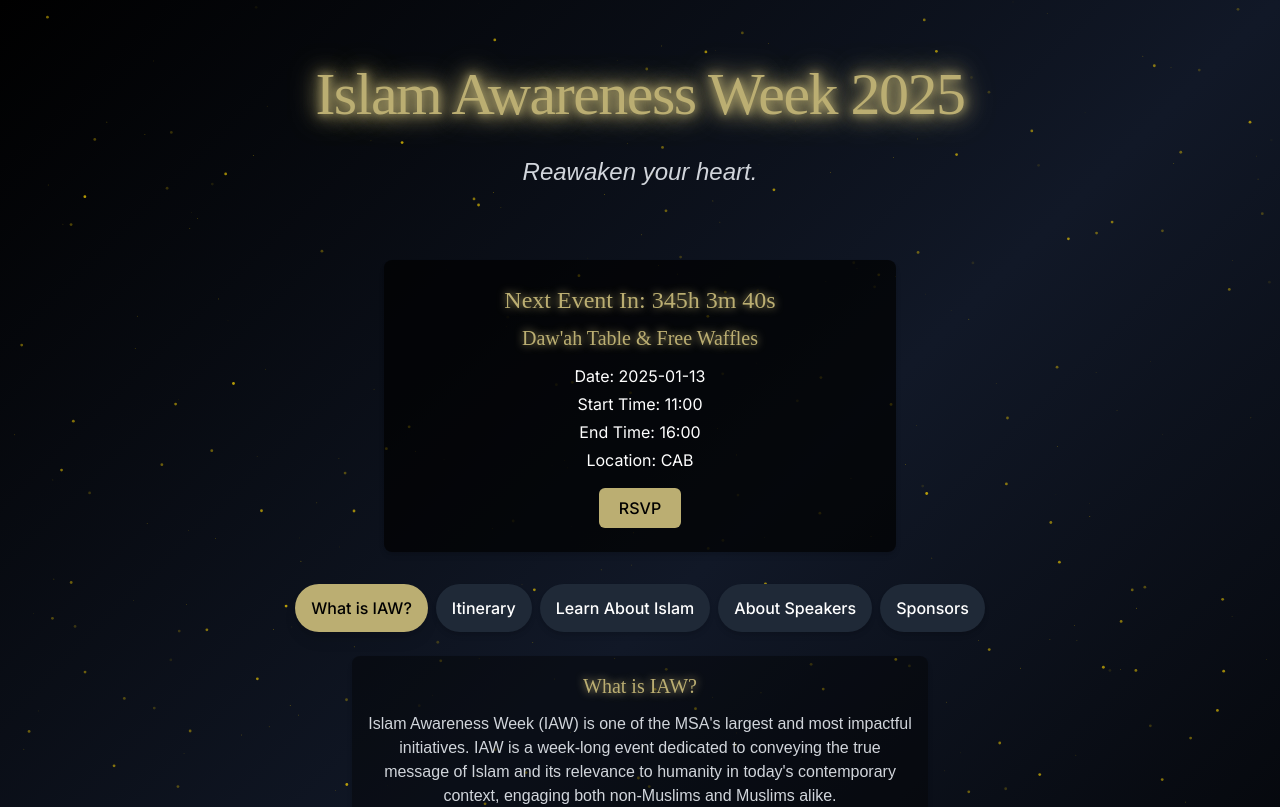
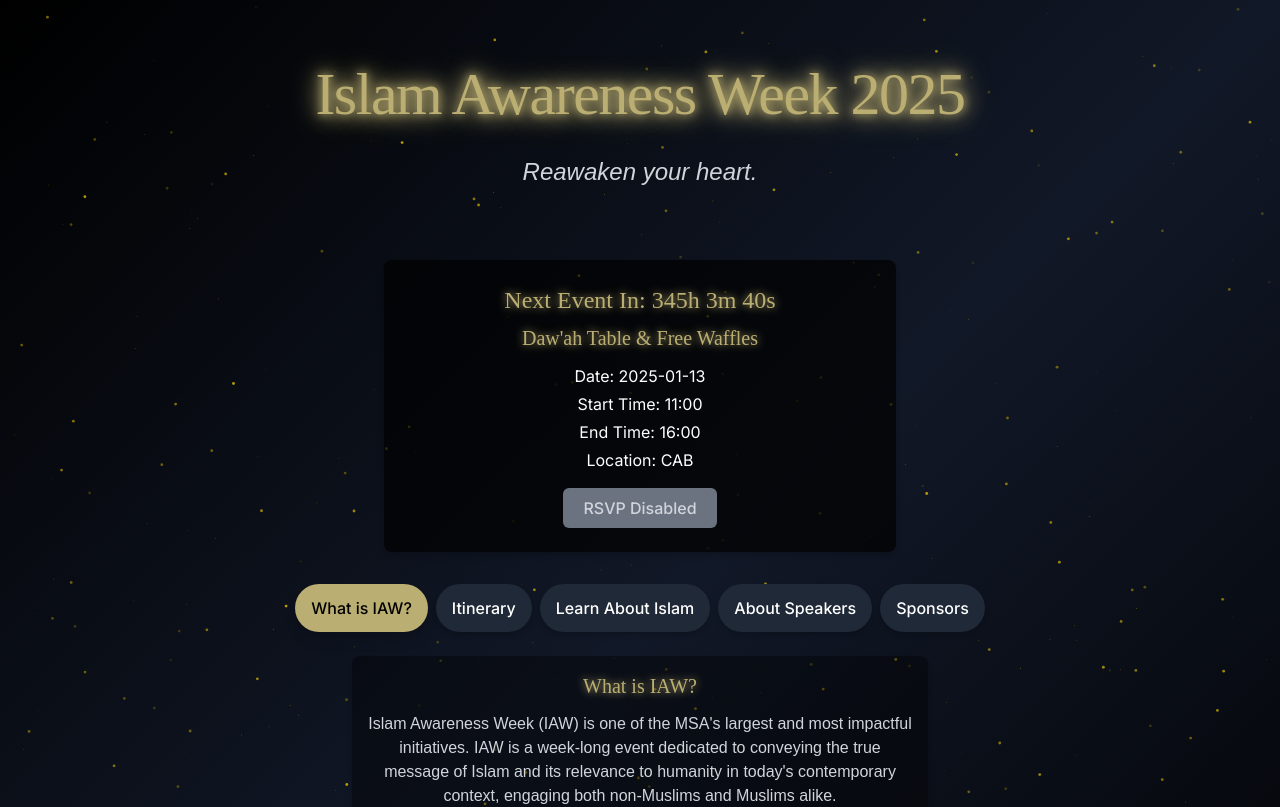
Before and after one commit to Donutboy2003/iaw2025, a Next.js app: page / in a window 1280 px wide. Shown: the top 807 px of the page. Built offline with nearby package versions, Linux system fonts and the light colour scheme.

Commit message:
Update page.tsx

```diff
--- a/app/page.tsx
+++ b/app/page.tsx
@@ -32,7 +32,7 @@ const events: Event[] = [
     startTime: "17:00",
     endTime: "19:00",
     location: "TBA",
-    rsvpLink: "https://forms.gle/exampleRSVP2",
+    rsvpLink: "https://forms.gle/zJzDen1UDavuArZu5",
   },
   {
     id: 3,
@@ -178,7 +178,7 @@ export default function Home() {
         <p>End Time: {nextEvent.endTime}</p>
         <p>Location: {nextEvent.location}</p>
       </div>
-      {[2, 3, 4, 5, 6, 7, 8, 9, 10].includes(nextEvent.id) ? (
+      {[1, 3, 4, 5, 6, 7, 8, 9, 10].includes(nextEvent.id) ? (
         <button
           className="inline-block px-5 py-2 bg-gray-500 text-gray-300 rounded-md font-medium cursor-not-allowed focus:outline-none"
           disabled
```
